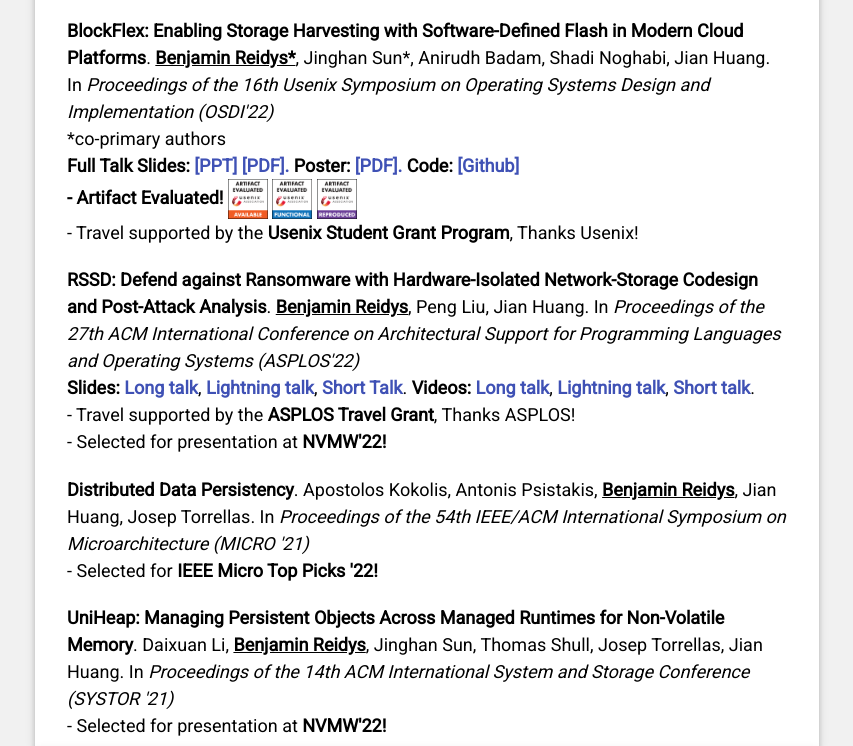
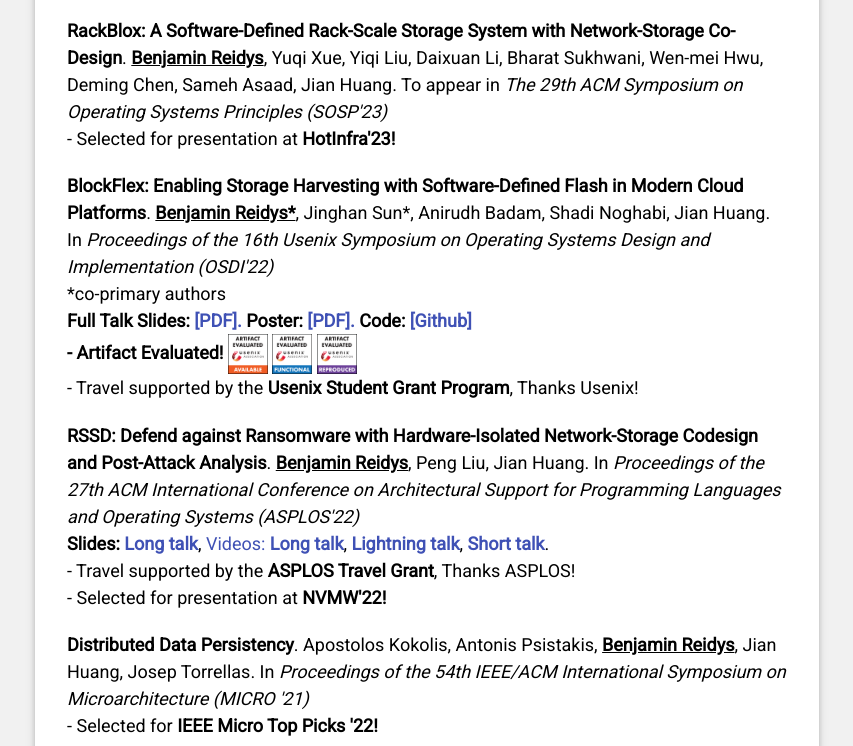
Before and after one commit to breidys2/breidys2.github.io, a plain HTML site: page index.html in a window 1280 px wide. Shown: the part 1302-2048 px from the top of the page, without its empty margins (213-1066 px from the left). Drawn offline with nearby package versions, Linux system fonts and the light colour scheme.

Commit message:
website updates

```diff
--- a/index.html
+++ b/index.html
@@ -105,6 +105,15 @@
       <div class="w3-container w3-card w3-white">
         <h2 class="w3-text-black w3-padding-16"><span class="fa-fw w3-margin-right w3-xxlarge w3-text-indigo"></span><b>Selected Publications</b></h2>
         <div class="w3-container">
+            <h5 class=""><a href=https://sosp2023.mpi-sws.org/><b>RackBlox: A Software-Defined Rack-Scale Storage System with Network-Storage Co-Design</b></a>.
+                <u><b>Benjamin Reidys</b></u>, Yuqi Xue, Yiqi Liu, Daixuan Li, Bharat Sukhwani, Wen-mei Hwu, Deming Chen, Sameh Asaad, Jian Huang.
+                To appear in <a href=https://sosp2023.mpi-sws.org/><i>The 29th ACM Symposium on Operating Systems Principles
+                        (SOSP'23)</i></a>
+                <br> - Selected for presentation at <b><a class="w3-text-black" href="https://hotinfra23.github.io/"> HotInfra'23!</a></b>
+
+            </h5>
+        </div>
+        <div class="w3-container">
             <h5 class=""><a href="https://www.usenix.org/conference/osdi22/presentation/reidys"
                             ><b>BlockFlex: Enabling Storage Harvesting
                     with Software-Defined Flash in Modern Cloud Platforms</b></a>. <u><b>Benjamin Reidys*</b></u>, Jinghan Sun*, Anirudh Badam, Shadi Noghabi, Jian Huang.
@@ -112,8 +121,6 @@
                         Symposium on Operating Systems Design and Implementation (OSDI'22)</i></a>
                 <br>*co-primary authors
                 <br> <b>Full Talk Slides:</b><a class="w3-text-indigo"
-                  href="https://docs.google.com/presentation/d/1g4X3WP6NTf4VVZXYAbgaNpyQK5IgXpNT/edit?usp=sharing&ouid=106903160865839504790&rtpof=true&sd=true"><b>
-                  [PPT]</b></a> <a class="w3-text-indigo"
                   href="https://drive.google.com/file/d/1KAFlDr00x6zQ-nb4xEYi1_6oEZAuy0wV/view?usp=sharing"><b>
                   [PDF].</b></a>
                 <b>Poster:</b><a class="w3-text-indigo" href="osdi_poster.pdf"><b> [PDF].</b></a>
@@ -146,12 +153,8 @@
                                 International Conference on Architectural Support for Programming
                                 Languages and Operating Systems (ASPLOS'22)</i></a>
                 <br> <b>Slides:</b><a class="w3-text-indigo"
-                    href="https://docs.google.com/presentation/d/1rVgaUnfqAMLjkkxtKSsPEngPu_9WMZM0/edit?usp=sharing&ouid=106903160865839504790&rtpof=true&sd=true"><b>
+                    href="https://drive.google.com/file/d/1ytWsaJSCPfRFnxqUuMcUmwIDwMGFhwz2/view?usp=sharing"><b>
                         Long talk</b></a>, <a class="w3-text-indigo"
-                    href="https://docs.google.com/presentation/d/1hCEOEBDGLzdMR9wvZ2xUzDDM28qdu1r8/edit?usp=sharing&ouid=106903160865839504790&rtpof=true&sd=true"><b>Lightning
-                        talk</b></a>, <a class="w3-text-indigo"
-                                         href="https://drive.google.com/file/d/1IGeo0gpukra1-bftnaUxYBAdlOHo7ilB/view?usp=sharing"><b>Short
-                                             Talk</b></a>.
                 <b>Videos:</b><a class="w3-text-indigo"
                     href="https://drive.google.com/file/d/15PMOtggBIEb0dBcgaC8fsca9K8bWfHDj/view?usp=sharing"><b> Long talk</b></a>, <a
                     class="w3-text-indigo"
```
Also changed, not shown: 1 other file.
